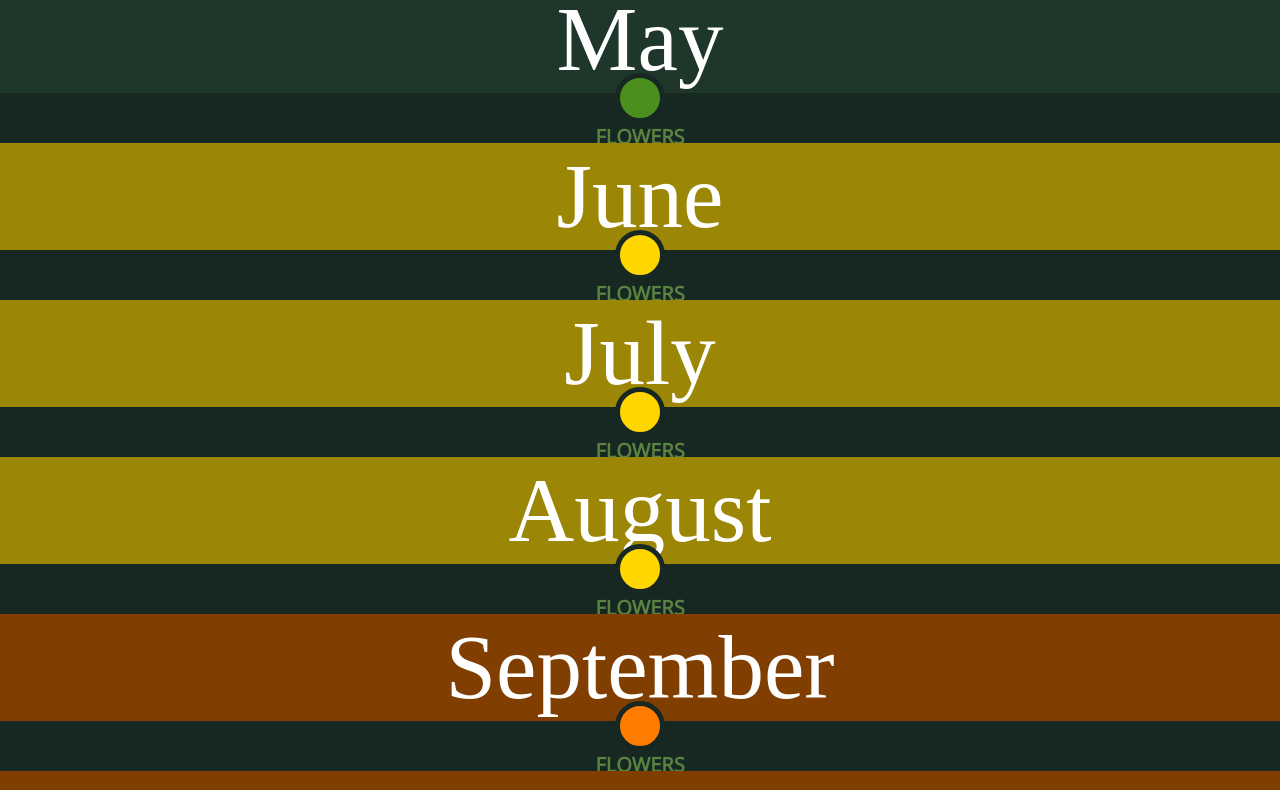
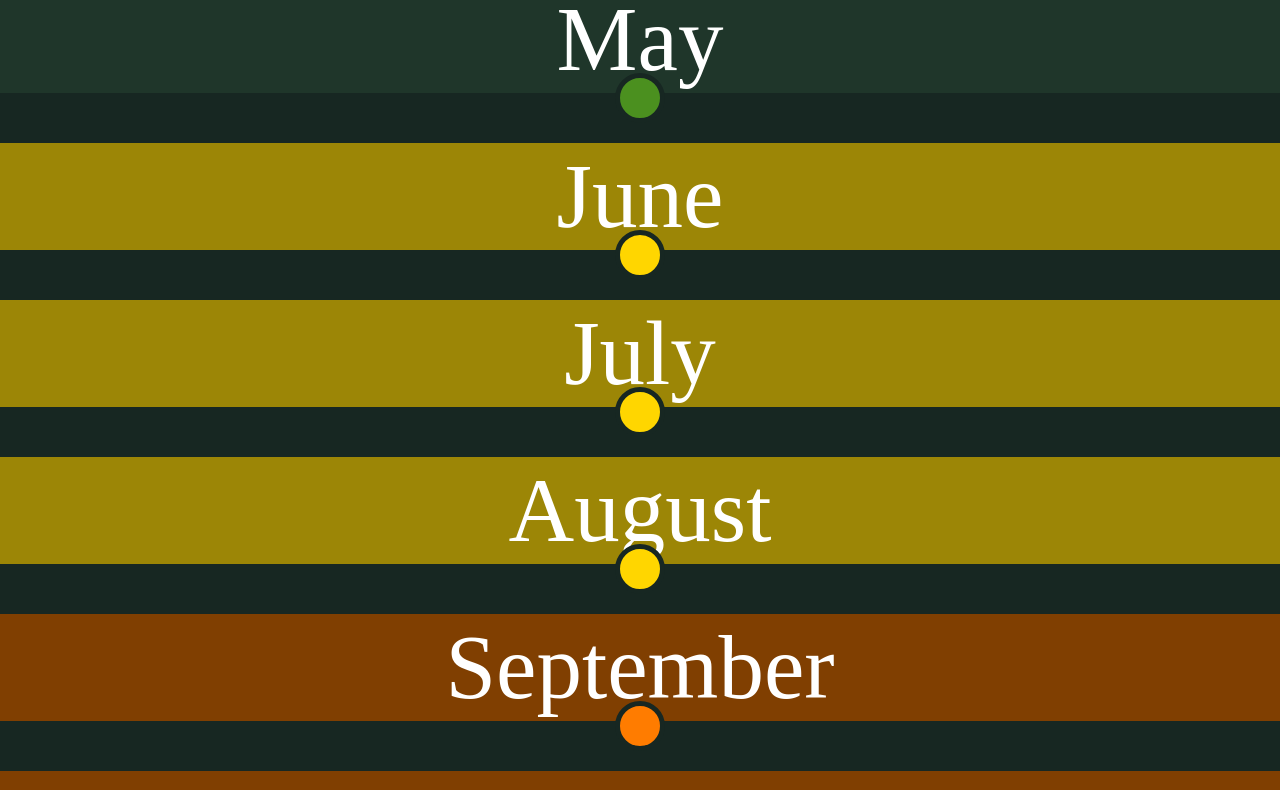
Before and after one commit to nikkipurcell/happy-garden, a React (Create React App) app: page / in a window 1280 px wide. Shown: the part 780-1570 px from the top of the page. Built offline with nearby package versions, Linux system fonts and the light colour scheme; a web font is replaced by a local one.

Commit message:
update h3

```diff
--- a/src/Accordion.js
+++ b/src/Accordion.js
@@ -38,7 +38,7 @@ class Accordion extends React.Component {
         <div className="panel">
           {item.flowers && (
             <>
-              <h2>FLOWERS</h2>
+              <h3>FLOWERS</h3>
               <ul>
                 {item.flowers.map((task, i) => (
                   <li key={i}>{task}</li>
@@ -48,7 +48,7 @@ class Accordion extends React.Component {
           )}
           {item.lawn && item.lawn.length !== 0 && (
             <>
-              <h2>LAWN</h2>
+              <h3>LAWN</h3>
               <ul>
                 {item.lawn.map((task, i) => (
                   <li key={i}>{task}</li>
```
